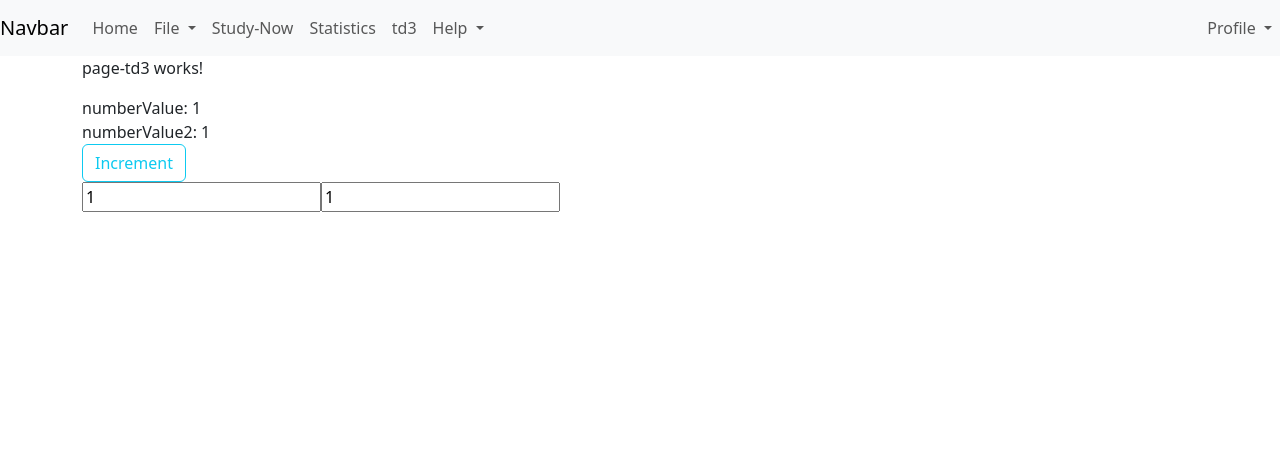
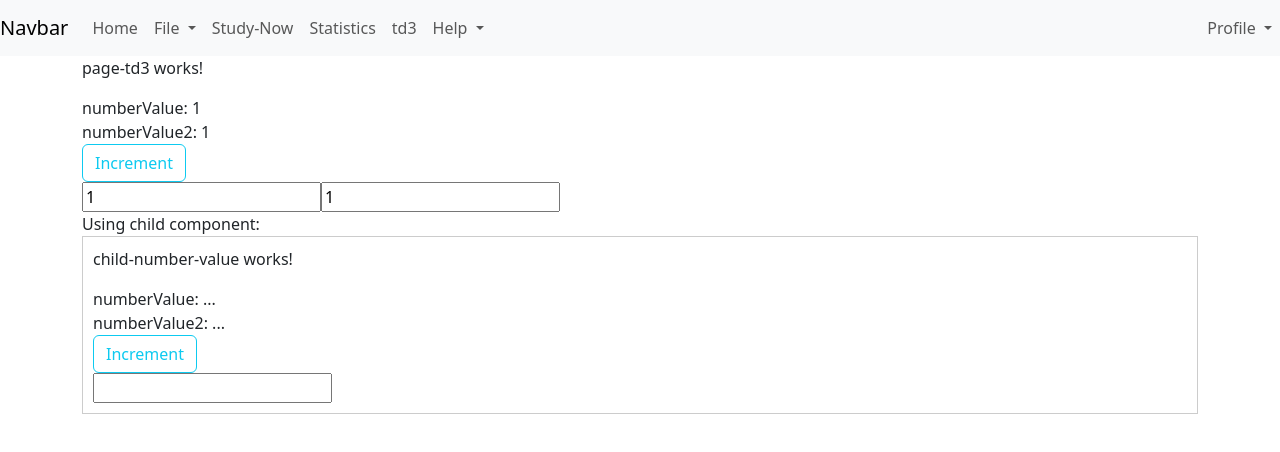
Before and after one commit to Arnaud-Nauwynck/td-angular-2026, an Angular app: page /td3 in a window 1280 px wide. Shown: the top 452 px of the page. Built offline with nearby package versions, Linux system fonts and the light colour scheme.

Commit message:
added child component

```diff
--- /dev/null
+++ b/src/app/child-number-value/child-number-value.html
@@ -0,0 +1,17 @@
+<p>child-number-value works!</p>
+
+
+
+numberValue:  ...
+
+<br/>
+
+numberValue2: ...
+
+<br/>
+
+<button class="btn btn-outline-info" >Increment</button>
+
+<br/>
+
+<input type="number"  />
--- a/src/app/page-td3/page-td3.html
+++ b/src/app/page-td3/page-td3.html
@@ -18,3 +18,8 @@ numberValue2: {{numberValue2()}}
 <input type="number" [(ngModel)]="numberValue2" />
 
 <br/>
+
+Using child component: <br/>
+<div class="container app-border">
+  <app-child-number-value></app-child-number-value>
+</div>
--- a/src/app/page-td3/page-td3.ts
+++ b/src/app/page-td3/page-td3.ts
@@ -1,8 +1,9 @@
 import { Component, model } from '@angular/core';
 import { FormsModule } from '@angular/forms';
+import { ChildNumberValue } from '../child-number-value/child-number-value';
 
 @Component({
-  imports: [FormsModule],
+  imports: [FormsModule, ChildNumberValue],
   selector: 'app-page-td3',
   templateUrl: './page-td3.html',
 })
--- a/src/styles.css
+++ b/src/styles.css
@@ -1 +1,7 @@
 /* You can add global styles to this file, and also import other style files */
+
+
+.app-border {
+  border: 1px solid #ccc;
+  padding: 10px;
+}
```
Also changed, not shown: src/app/child-number-value/child-number-value.ts (added, +10 -0 lines), src/app/child-number-value/child-number-value.css (added), 1 other file (tests, documents, lock files or other folders).
